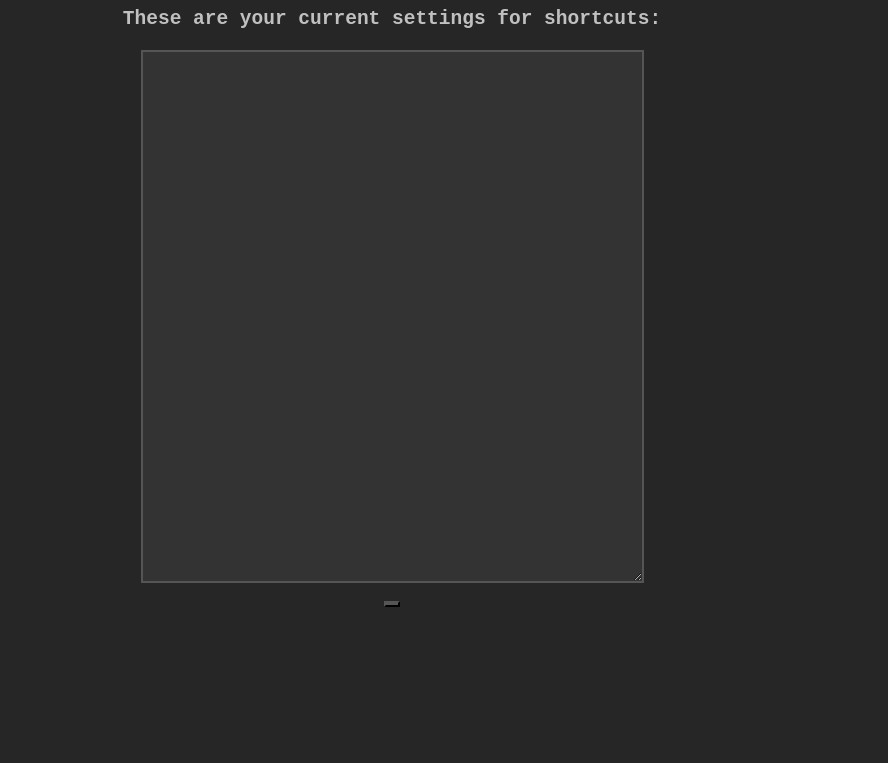
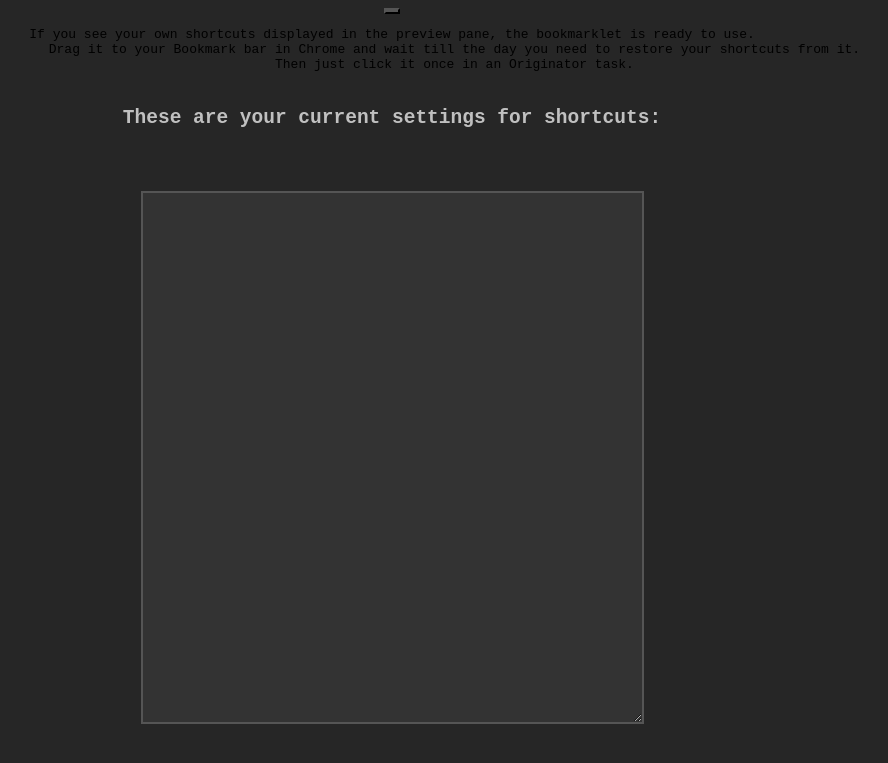
Before and after one commit to katzurki/nettufurikusu, a Jekyll site: the page Shortcuts-As-Bookmarklet.html, which Jekyll copies as it is, in a window 1280 px wide. Shown: the top 763 px of the page, without its empty margins (248-1136 px from the left). Built offline with Jekyll 4.4.1, drawn with Linux system fonts in a browser that asks for light colours.

Commit message:
Update Shortcuts-As-Bookmarklet.html

```diff
--- a/Shortcuts-As-Bookmarklet.html
+++ b/Shortcuts-As-Bookmarklet.html
@@ -170,9 +170,12 @@ placeHere.appendChild(a);
 <body>
 	<center>
 		<div class="srt-html">
+		<button id="validBookmarklet" style="background-color: #555555;"></button>
+		<br><pre>If you see your own shortcuts displayed in the preview pane, the bookmarklet is ready to use.
+		Drag it to your Bookmark bar in Chrome and wait till the day you need to restore your shortcuts from it.
+		Then just click it once in an Originator task.
 		<font color="silver"><b><h2><pre>These are your current settings for shortcuts:</pre></h2></b>
 			</center>
 			<center>
 	<textarea style="border: 2px solid; color: yellow; background-color: black;" placeholder="" cols="60" rows="35" id="JSONDisplay" name="srtSource">
 </textarea><br><br>
-<button id="validBookmarklet" style="background-color: #555555;"></button>
```
